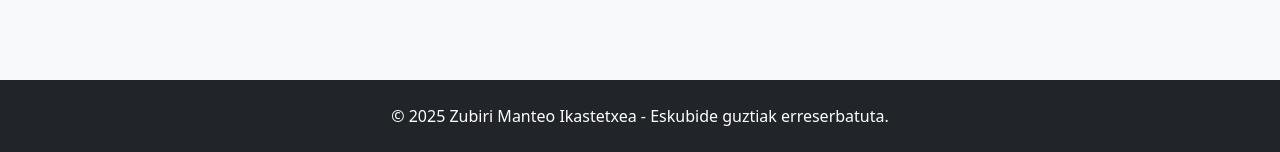
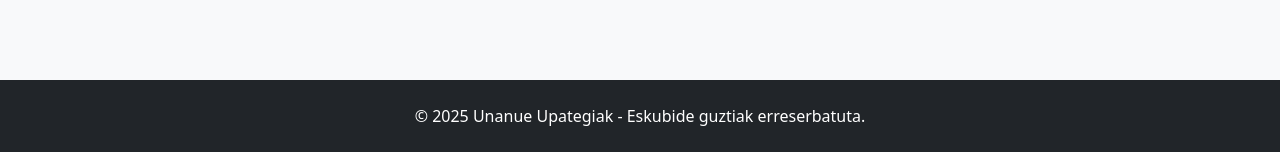
Before and after one commit to izeta-uni/unanue_upategiak, a PHP site: page /hasi-saioa.php in a window 1280 px wide. Shown: the part 648-800 px from the top of the page. Run offline with PHP 8.4, Linux system fonts and the light colour scheme.

Commit message:
feat: change "Zubiri Manteo" by "Unanue Upategiak" in the footer.

```diff
--- a/templates/footer.php
+++ b/templates/footer.php
@@ -2,7 +2,7 @@
 
 <footer class="bg-dark text-white text-center p-4 mt-auto">
     <div class="container">
-        <p class="mb-0">&copy; <?php echo date("Y"); ?> Zubiri Manteo Ikastetxea - Eskubide guztiak erreserbatuta.</p>
+        <p class="mb-0">&copy; <?php echo date("Y"); ?> Unanue Upategiak - Eskubide guztiak erreserbatuta.</p>
     </div>
 </footer>
 
```
